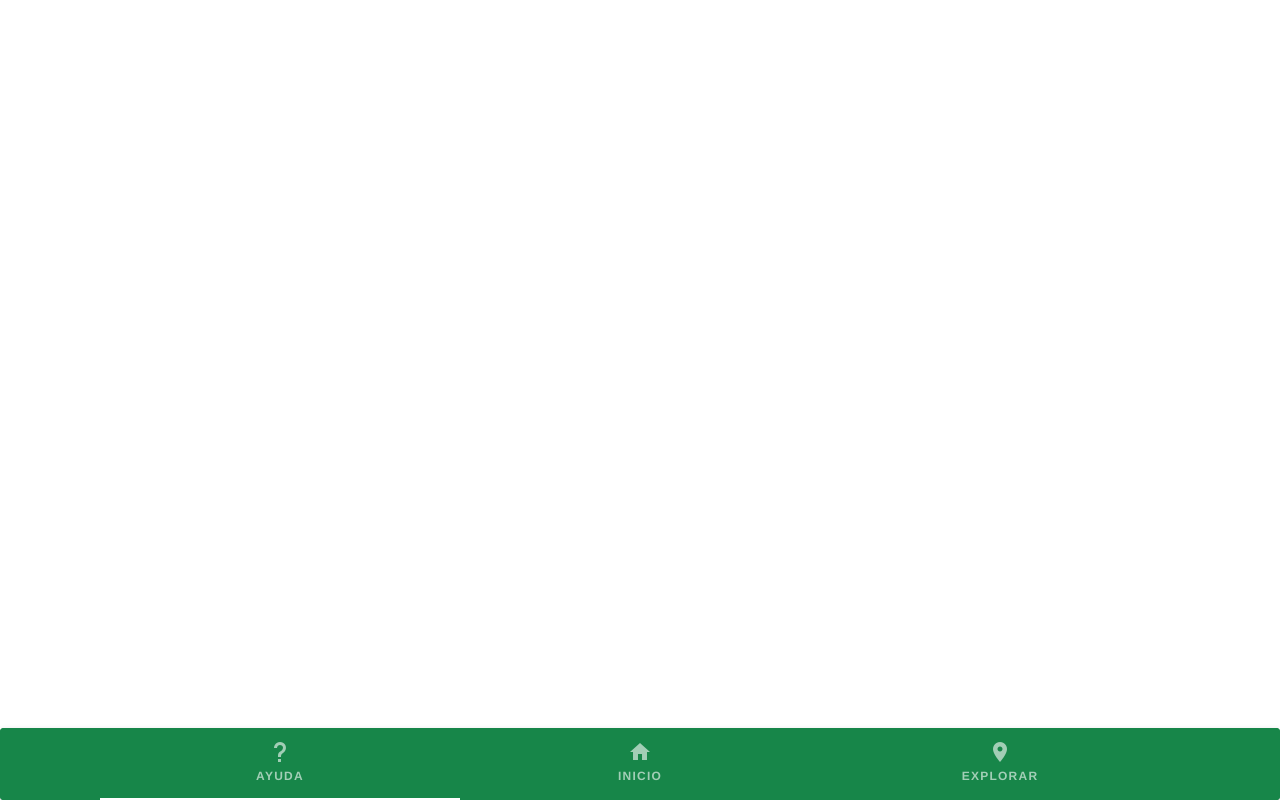
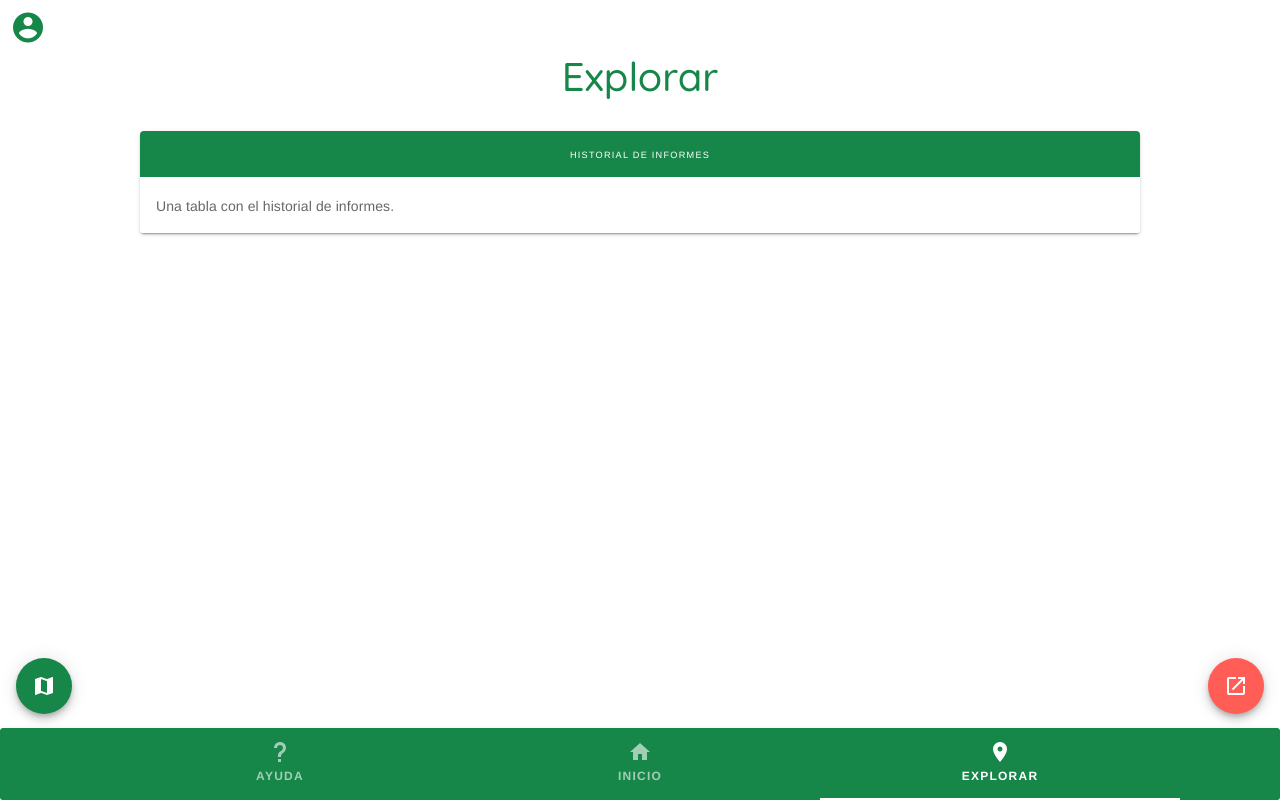
Before and after one commit to sdiezr/apppopuli, a Vue app: page /explorar in a window 1280 px wide. Built offline with nearby package versions, Linux system fonts and the light colour scheme.

Commit message:
AyudaView y ExplorarView
Ajustes en el componente InformeMapa

```diff
--- a/src/App.vue
+++ b/src/App.vue
@@ -16,7 +16,8 @@
             centered
             fixed-tabs
             dark
-            icons-and-text>
+            icons-and-text
+            optional>
             <v-tab
               v-for="icon in icons"
               :key="icon"
@@ -39,16 +40,18 @@
 </template>
 
 <script>
+
   export default {
     data: () => ({
       activeTab: 1,
       icons: [
-      { nombre: 'AYUDA', icono: 'mdi-help', ruta: '/perro' },
+        { nombre: 'AYUDA', icono: 'mdi-help', ruta: '/ayuda' },
         { nombre: 'INICIO', icono: 'mdi-home', ruta: '/' },
-      { nombre: 'EXPLORAR', icono: 'mdi-map-marker', ruta: '/perro' }
+        { nombre: 'EXPLORAR', icono: 'mdi-map-marker', ruta: '/explorar' }
       ]
     })
   }
+
 </script>
 
 <style>
--- /dev/null
+++ b/src/components/InformeMapa.vue
@@ -0,0 +1,141 @@
+<template>
+    <l-map
+        ref="map"
+        zoom="18"
+        style="z-index: 0"
+        @dblclick="onMapClick"
+        :center="[
+            position.lat || userLocation.lat || defaultLocation.lat,
+            position.lng || userLocation.lng || defaultLocation.lng]">
+        <l-geosearch :options="geoSearchOptions" />
+        <l-tile-layer
+            :url="tileProvider.url"
+            :attribution="tileProvider.attribution" />
+        <l-marker
+            v-if="position.lat && position.lng"
+            visible
+            draggable
+            :icon="icon"
+            :lat-lng.sync="position"
+            @dragstart="dragging = true"
+            @dragend="dragging = false">
+        </l-marker>
+    </l-map>
+</template>
+
+<script>
+
+    import { LMap, LTileLayer, LMarker } from "vue2-leaflet"
+    import { OpenStreetMapProvider } from "leaflet-geosearch"
+    import LGeosearch from "vue2-leaflet-geosearch"
+    import { icon } from "leaflet"
+
+    export default {
+        components: {
+            LMap,
+            LTileLayer,
+            LMarker,
+            LGeosearch
+        },
+
+        props: {
+            value: {
+                type: Object,
+                required: true
+            },
+
+            defaultLocation: {
+                type: Object,
+                default: () => ({
+                    lat: 42.55057050005772,
+                    lng: -6.598203246805054
+                })
+            }
+        },
+
+        data () {
+            return {
+                loading: false,
+                geoSearchOptions: {
+                    provider: new OpenStreetMapProvider(),
+                    showMarker: false,
+                    autoClose: true
+                },
+                userLocation: {},
+                icon: icon ({
+                    iconUrl: require("leaflet/dist/images/marker-icon.png"),
+                    shadowUrl: require("leaflet/dist/images/marker-shadow.png")
+                }),
+                position: {},
+                address: "",
+                dragging: false,
+                tileProvider: {
+                    attribution:
+                    '&copy; <a target="_blank" href="http://osm.org/copyright">OpenStreetMap</a> contributors',
+                    url: "https://{s}.tile.openstreetmap.org/{z}/{x}/{y}.png"
+                }
+            }
+        },
+
+        mounted() {
+            this.getUserPosition();
+            this.$refs.map.mapObject.on("geosearch/showlocation", this.onSearch)
+        },
+
+        watch: {
+            position: {
+                deep: true,
+                async handler(value) {
+                    this.address = await this.getAddress();
+                    this.$emit("input", { position: value, address: this.address });
+                }
+            }
+        },
+
+        methods: {
+            async getUserPosition() {
+                // comprueba que el navegador soporta la API de geolocalizacion
+                if (navigator.geolocation) {
+                    // obtiene la localizacion
+                    navigator.geolocation.getCurrentPosition(pos => {
+                        // establece la localizacion del usuario
+                        this.userLocation = {
+                            lat: pos.coords.latitude,
+                            lng: pos.coords.longitude
+                        };
+                    });
+                }
+            },
+
+            async getAddress () {
+                this.loading = true;
+                let address = "Unresolved address";
+                try {
+                    const { lat, lng } = this.position;
+                    const result = await fetch(
+                    `https://nominatim.openstreetmap.org/reverse?format=jsonv2&lat=${lat}&lon=${lng}`
+                    );
+                    if (result.status === 200) {
+                    const body = await result.json();
+                    address = body.display_name;
+                    }
+                } catch (e) {
+                    console.error("Reverse Geocode Error->", e);
+                }
+                this.loading = false;
+                return address;
+            },
+
+            onMapClick (value) {
+                // mueve el marcador al punto donde se ha clicado
+                this.position = value.latlng;
+            },
+
+            onSearch (value) {
+                const loc = value.location;
+                this.position = { lat: loc.y, lng: loc.x };
+            }
+        }
+    }
+
+</script>
--- a/src/router/index.js
+++ b/src/router/index.js
@@ -2,6 +2,8 @@ import Vue from 'vue'
 import VueRouter from 'vue-router'
 import InicioView from '../views/InicioView.vue'
 import InformeView from '../views/InformeView.vue'
+import AyudaView from '../views/AyudaView.vue'
+import ExplorarView from '../views/ExplorarView.vue'
 
 Vue.use(VueRouter)
 
@@ -12,17 +14,19 @@ const routes = [
     component: InicioView
   },
   {
-    path: '/perro',
-    name: 'perro',
-    // route level code-splitting
-    // this generates a separate chunk (about.[hash].js) for this route
-    // which is lazy-loaded when the route is visited.
-    component: () => import(/* webpackChunkName: "about" */ '../views/AboutView.vue')
-  },
-  {
     path: '/informe',
     name: 'informe',
     component: InformeView
+  },
+  {
+    path: '/ayuda',
+    name: 'ayuda',
+    component: AyudaView
+  },
+  {
+    path: '/explorar',
+    name: 'explorar',
+    component: ExplorarView
   }
 ]
 
--- /dev/null
+++ b/src/views/AyudaView.vue
@@ -0,0 +1,92 @@
+<template>
+  <div class="ayuda">
+
+    <div class="icono_usuario">
+      <v-icon
+        large
+        color="#178649">
+        mdi-account-circle
+      </v-icon>
+    </div>
+
+    <div class="titulo">
+      Ayuda
+    </div>
+
+    <div style="padding-bottom: 10px">
+      <v-card class="mx-auto"
+        width="98%"
+        max-width="1000">
+        <v-tabs
+          v-model="tabModel"
+          background-color="#178649"
+          grow
+          dark>
+          <v-tab
+            v-for="tab in tabs"
+            :key="tab">
+            <div class="texto_tab">
+              {{ tab }}
+            </div>
+          </v-tab>
+        </v-tabs>
+
+        <v-tabs-items
+          v-model="tabModel">
+          <v-tab-item>
+            <v-card flat>
+              <v-card-text style="text-align: justify">
+                Usándola.
+              </v-card-text>
+            </v-card>
+          </v-tab-item>
+
+          <v-tab-item>
+            <v-card flat>
+              <v-card-text>
+                Hay plagas y enfermedades.
+              </v-card-text>
+            </v-card>
+          </v-tab-item>
+        </v-tabs-items>
+      </v-card>
+    </div>
+
+    <v-btn class="boton_flotante"
+      fab
+      dark
+      fixed
+      bottom
+      right
+      color="#ff5d55"
+      to="/informe">
+      <v-icon>mdi-launch</v-icon>
+    </v-btn>
+  </div>
+</template>
+
+<script>
+
+  export default {
+    data: () => ({
+      tabModel: 0,
+      tabs: [
+        'CÓMO USAR LA APLICACIÓN',
+        'PLAGAS Y ENFERMEDADES'
+      ]
+    })
+  }
+
+</script>
+
+<style>
+
+  .texto_tab {
+    font-size: 9.17px
+  }
+
+  .boton_flotante {
+    margin: 0 0 70px 0
+  }
+
+</style>
--- /dev/null
+++ b/src/views/ExplorarView.vue
@@ -0,0 +1,113 @@
+<template>
+  <div class="ayuda">
+
+    <div class="icono_usuario">
+      <v-icon
+        large
+        color="#178649">
+        mdi-account-circle
+      </v-icon>
+    </div>
+
+    <div class="titulo">
+      Explorar
+    </div>
+
+    <div style="padding-bottom: 15px">
+      <v-card class="mx-auto"
+        width="98%"
+        max-width="1000">
+        <v-tabs
+          v-model="tabModel"
+          background-color="#178649"
+          grow
+          dark>
+          <v-tab>
+            <div class="texto_tab">
+              HISTORIAL DE INFORMES
+            </div>
+          </v-tab>
+        </v-tabs>
+
+        <v-tabs-items
+          v-model="tabModel">
+          <v-tab-item>
+            <v-card flat>
+              <v-card-text>
+                Una tabla con el historial de informes.
+              </v-card-text>
+            </v-card>
+          </v-tab-item>
+        </v-tabs-items>
+      </v-card>
+    </div>
+
+    <v-dialog
+        v-model="dialog">
+        <template
+            v-slot:activator="{ on, attrs }">
+            <v-btn class="boton_flotante"
+                fab
+                dark
+                fixed
+                bottom
+                left
+                color="#178649"
+                v-bind="attrs"
+                v-on="on">
+                <v-icon>mdi-map</v-icon>
+            </v-btn>
+        </template>
+        <v-card flat>
+            <div style="height: 400px">
+                <InformeMapa />
+            </div>
+        </v-card>
+    </v-dialog>
+
+    <v-btn class="boton_flotante"
+      fab
+      dark
+      fixed
+      bottom
+      right
+      color="#ff5d55"
+      to="/informe">
+      <v-icon>mdi-launch</v-icon>
+    </v-btn>
+  </div>
+</template>
+
+<script>
+
+  import InformeMapa from "../components/InformeMapa"
+
+  export default {
+    components: {
+      InformeMapa
+    },
+
+    data: () => ({
+        tabModel: 0,
+        dialog: false
+    }),
+
+    watch: {
+      /* cuando se abre el dialogo del campo localizacion
+      redimensiona la ventana para que el mapa se ajuste
+      al tamaño del cuadro de dialogo y se muestre correctamente */
+      dialog (visible) {
+        if (visible) {
+          setTimeout(() => {
+            window.dispatchEvent(new Event("resize"));
+          }, 100);
+        }
+      }
+    }
+  }
+
+</script>
+
+<style>
+
+</style>
--- a/src/views/InicioView.vue
+++ b/src/views/InicioView.vue
@@ -9,12 +9,12 @@
       </v-icon>
     </div>
 
-    <div class="logotipo">
+    <div class="titulo">
       <img src="../assets/logo.png"
         width="180" height="144" />
     </div>
 
-    <div class="botones">
+    <div class="cuerpo">
       <v-btn class="white--text"
         width="275"
         height="50"
@@ -42,19 +42,24 @@
 
 <style>
 
+  @import url('https://fonts.googleapis.com/css2?family=Quicksand:wght@500&display=swap');
+
   .icono_usuario {
     text-align: left;
     padding-top: 10px;
     padding-left: 10px
   }
 
-  .logotipo {
+  .titulo {
+    text-align: center;
+    padding-bottom: 25px;
+    font-family: 'Quicksand', sans-serif;
+    font-size: 40px;
+    color: #178649
+  }
+
+  .cuerpo {
     text-align: center
   }
 
-  .botones {
-    text-align: center;
-    margin-top: 35px
-  }
-
 </style>
```
Also changed, not shown: src/components/AyudaTooltip.vue (added, +13 -0 lines), src/views/InformeView.vue (+9 -39 lines). Lines whose indentation alone changed are shown as unchanged.
